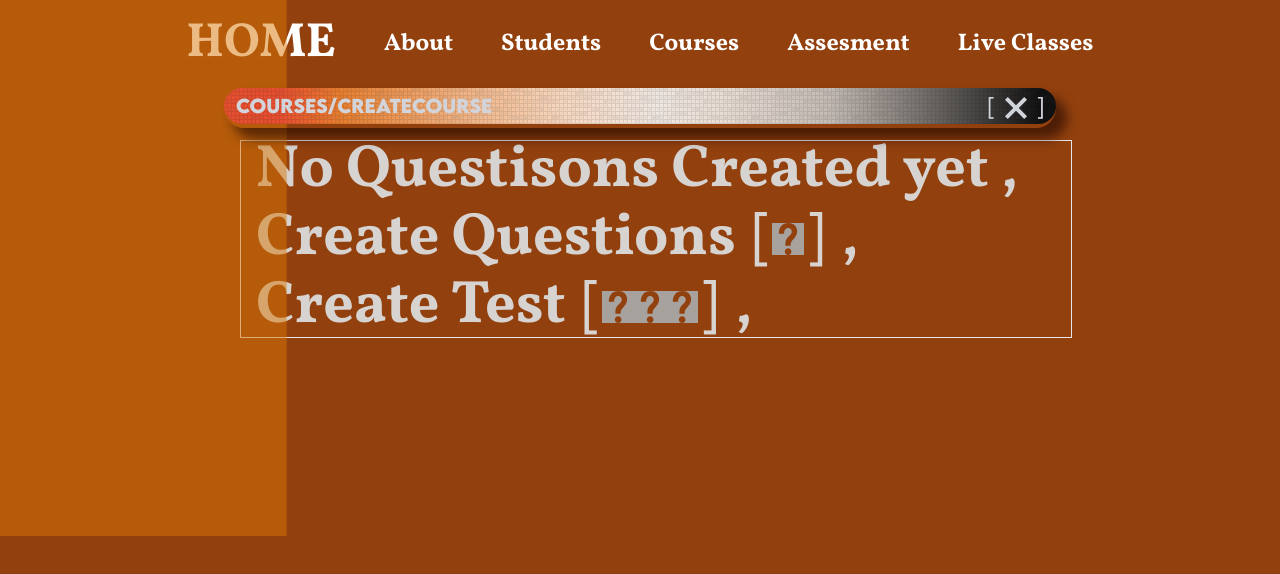
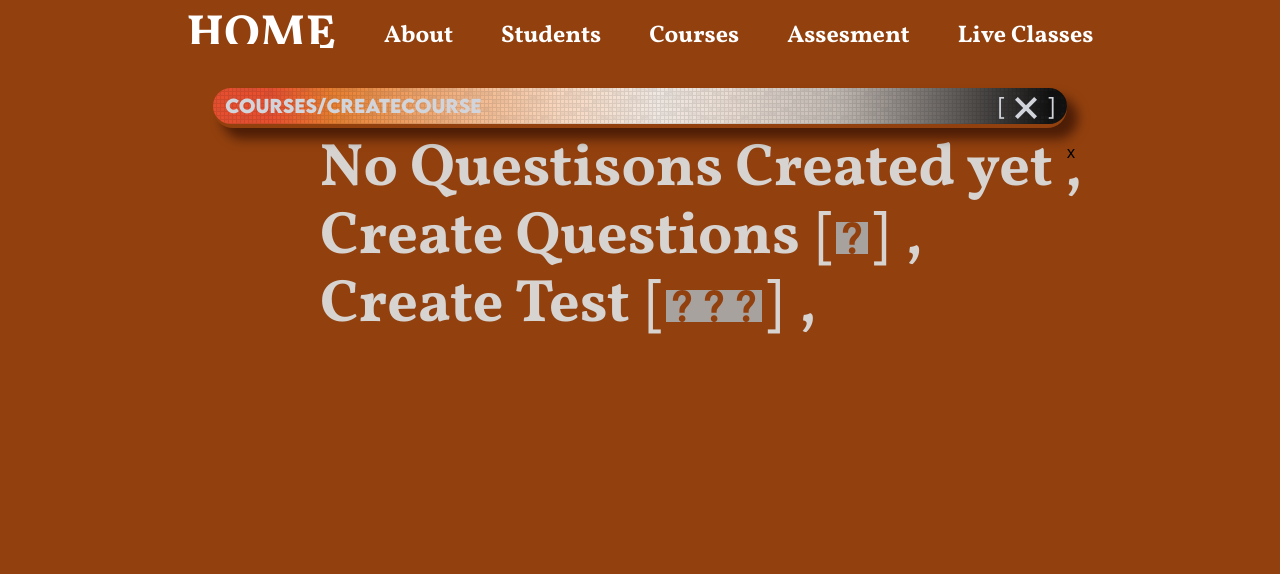
Before and after one commit to Lerin17/learn-app-prime, a Next.js app in the folder learn-app/: page /assesment in a window 1280 px wide. Shown: the top 574 px of the page. Built offline with nearby package versions, Linux system fonts and the light colour scheme; no server answers; a web font is replaced by a local one.

Commit message:
*perspective animation smooth

```diff
--- a/learn-app/components/Layout.tsx
+++ b/learn-app/components/Layout.tsx
@@ -16,7 +16,7 @@ export const Layout = (prop:any) => {
 
     }}
      className='h-screen bg-amber-800' >
-        <div className='p-2 lg:p-4 md:p-4 h-full' >
+        <div className=' h-full' >
 
           <div className='flex  flex-col h-full' >
             <div className='pb-4' >
--- a/learn-app/components/Nav.tsx
+++ b/learn-app/components/Nav.tsx
@@ -25,7 +25,7 @@ export const Nav = () => {
   }
 
   return (
-    <div className='text-white flex flex-wrap justify-center  w-full items-center ' >
+    <div className='text-white p-2 flex flex-wrap justify-center  w-full items-center ' >
         <NavOption
         text = 'Home'
         locationURL= "/"
--- a/learn-app/components/assesment/QuestionsHome.tsx
+++ b/learn-app/components/assesment/QuestionsHome.tsx
@@ -20,7 +20,7 @@ const QuestionsHome = () => {
 return (
 <motion.div style={{
       overflow:'hidden',
-      width:800
+      width:770
       // backgroundColor:'#A46741'
     }} exit={{
   // y:40,
@@ -31,7 +31,7 @@ return (
       </div>
       <div style={{
   // backgroundColor:'#89ABD0'
-}} className=' flex pt-2'>Create Questions
+}} className=' flex pt-2 textshadow'>Create Questions
 
 <DuttonLarge
 handleClick={()=>{setisCreateQuestionsOpen(true)}}
--- a/learn-app/pages/assesment.tsx
+++ b/learn-app/pages/assesment.tsx
@@ -73,65 +73,52 @@ const assesment:NextPage = () => {
       // backgroundColor:'#DD9D29'
     }}
     // xl:px-16 lg:px-10
-    className='flex mt-4 relative '>
+    className='flex mt-4 justify-center relative'>
 
       <div
       style={{
         height:400,
-        transform: 'scale(1.45)',
-        top: '-94px'
+        top: '-96px'
 
       }}
-      className='relative bg-amber-600 opacity-50 ml-4 z-10 w-2/12  flex'>
+      className='relative z-10 w-3/12 bg-amber-800 flex '>
 
  <div
 style={{
-  left:-372
+  //  textShadow:'-moz-initial',
+  left: -195,
+  // right:200,
+  transform: 'scale(1.45)',
 }}
-className={`${!isCreateQuestionsOpen?'wrapper absolute':'hidden'}  top-24`} >
+className={`${!isCreateQuestionsOpen?'wrapper absolute':'hidden'}  top-24 z-10`} >
     <div className='inner  font-header6 text-stone-300 '>
-      <div className='innerx border' >
+      <div
+      style={{
+        width:770
+        // transform: 'scale(1.45)',
+      }}
+      className='innerx ' >
         <QuestionsHome/>
       </div>
     </div>
   </div>
 
 
-
-  {/* <div className=' h-full  z-10' >
-s
-  </div> */}
       </div>
 
-        <div style={{
+      <div style={{
           // width:900
-        }} className={`${!isCreateQuestionsOpen?'center block':'hidden'} w-8/12 justify-self-center   h-full `}>
-        <div className={`font-header6 ${!isCreateQuestionsOpen?'':''} font-extralight  text-stone-300 w-full`} >
-
-
-  <div className='flex justify-center border' >
-
-  <QuestionsHome/>
-  </div>
-
-
-
-        {/* <QuestionsHome/> */}
-
+        }} className={`${!isCreateQuestionsOpen?' block':'hidden'}  flex  bg-amber-800 w-7/12 h-full `}>
+        <div className={`font-header6 justify-self-center  ${!isCreateQuestionsOpen?'':''} font-extralight  text-stone-300  `} >
+          <div className=' w-full center' >
+            <QuestionsHome/>
+          </div>
         </div>
-
-
     </div>
 
-    <div>
-    <div className='z-20 relative w-2/12' >
-{isCreateQuestionsOpen && <div className={`${isCreateQuestionsOpen?'wrapper':'hidden'} `} >
-    <div className='inner innerx '>
-    <CreateQuestions/>
-    </div>
-  </div>
-
-  }
+    <div className='z-20 relative w-2/12  '>
+    <div  >
+        x
 </div>
       </div>
     </div>
--- a/learn-app/styles/globals.css
+++ b/learn-app/styles/globals.css
@@ -468,8 +468,9 @@ opacity: 0;
 
 .wrapper {
   perspective: 300px;
+  perspective-origin: left;
   animation-name: widthDecrease;
-  animation-delay: 2.1s;
+  animation-delay: 0.95s;
   animation-timing-function: linear;
   animation-fill-mode: forwards;
   /* opacity: 0; */
@@ -482,64 +483,70 @@ opacity: 0;
 
 @keyframes slidein {
   0% {
-    transform: translateX(0%) rotateY(20deg);
+    /* transform: translateX(0%) rotateY(20deg); */
     display: none;
     /* width: 0%; */
     overflow: hidden;
-    margin-left: 0;
-    opacity: 100;
+    margin-left: 0%;
+    /* opacity: 100; */
     /* opacity: 0; */
     /* width: 300%; */
   }100% {
-    transform: translateX(0%)   rotateY(20deg);
+    /* transform: translateX(0%)   rotateY(20deg);  */
     display: block;
     /* opacity: 100; */
     /* width: 100%; */
     overflow: hidden;
     margin-left: 100%;
-    opacity: 0;
+    /* opacity: 0; */
   }
 }
 
 @keyframes slideinStatic {
   from {
-    transform: translateX(-100%) rotateY(30deg);
+    transform: translateX(-100%);
     display: none;
     /* width: 0%; */
-    /* margin-right: auto; */
+    /* margin-left: 100%; */
     overflow: auto;
+    padding-left: 80px;
+    margin-left: 80px;
     /* width: 0%; */
-    opacity: 0;
+    /* opacity: 0; */
   }
 
   to {
-    transform: translateX(0%)   rotateY(30deg);
+    transform: translateX(0%)  ;
     display: block;
-    /* margin-right: 0%; */
+    /* margin-left: 0%; */
     overflow: auto;
-    opacity: 100;
+    padding-left: 0px;
+    margin-left: 0px;
+    /* opacity: 100;  */
     /* width: 100%; */
   }
 }
 
 .innerx {
   animation-name: slidein;
-  animation-duration: 2s;
-  animation-timing-function: linear;
-  animation-delay: 0.2s;
+  animation-duration: 0.95s;
+  animation-timing-function: ease-in-out;
+  /* animation-delay: 0.2s;  */
   /* animation-iteration-count: infinite; */
   /* animation-direction: alternate; */
 }
 
 .center{
   animation-name: slideinStatic;
-  animation-duration: 3s;
-  animation-delay: 0.1s;
-  animation-timing-function: linear;
+  animation-duration: 0.95s;
+  /* animation-delay: 0.7s; */
+  animation-timing-function: ease-in-out;
   overflow: auto;
 }
 
-
+.textshadow{
+  text-shadow: #000000;
+}
 
 /* animation: example 5s linear 2s infinite alternate; */
 /* html,
```
